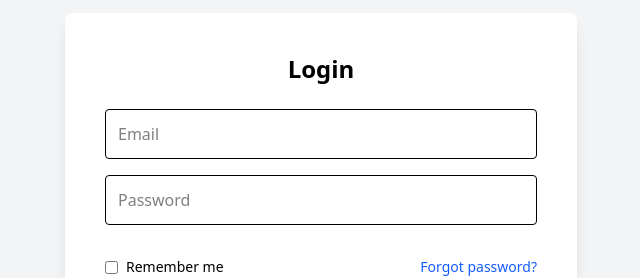
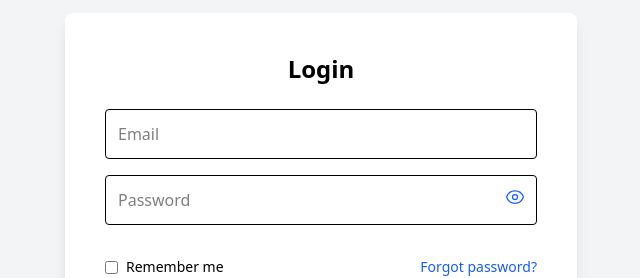
Before and after one commit to Th1y/kiki-express, a Next.js app: page /login in a window 1280 px wide. Shown: the part 185-463 px from the top of the page, without its empty margins (319-959 px from the left). Built offline with nearby package versions, Linux system fonts and the light colour scheme.

Commit message:
feat(login): implement basic login flow

```diff
--- a/app/(auth)/login/page.tsx
+++ b/app/(auth)/login/page.tsx
@@ -3,27 +3,34 @@
 
 import { useState } from "react";
 import Link from "next/link"
+import { signIn } from "next-auth/react";
+import { EyeIcon, EyeSlashIcon } from "@heroicons/react/24/outline"
+import { useRouter } from "next/navigation";
 
 export default function LoginPage(){
   const [errorMessage, setErrorMessage] = useState("");
+  const [showPassword, setShowPassword] = useState(false);
+  const router = useRouter();
 
   async function handleSubmit(e: React.SyntheticEvent<HTMLFormElement>) {
    e.preventDefault()
 
    const formData = new FormData(e.currentTarget);
-   const email = formData.get("email");
-   const password = formData.get("password");
+   const email = formData.get("email") as string;
+   const password = formData.get("password") as string;
 
-   const res = await fetch("/api/login", {
-    method: "POST",
-    body: JSON.stringify({ email, password }),
-    headers: { "Content-Type": "application/json"},
+   const res = await signIn("credentials", {
+    email,
+    password,
+    redirect: false,
+    callbackUrl: "/home"
    });
 
-   if (res.ok) {
-    setErrorMessage("Login realizado com sucesso!")
-   } else {
-    setErrorMessage("Email ou senha inválidos!");
+   if (res?.error) {
+    setErrorMessage("Email ou senha inválidos!")
+   } else if (res?.ok && res?.url) {
+    setErrorMessage("Login com sucesso!");
+    router.push(res.url);
    }
   }
 
@@ -40,13 +47,23 @@ export default function LoginPage(){
           placeholder="Email"
           required
         className="w-full p-3 border rounded focus:outline-none focus:ring-2 focus:ring-blue-500" />
-        <input
-          type="password"
-          name="password"
-          id="password"
-          placeholder="Password"
-          required
-          className="w-full p-3 border rounded focus:outline-none focus:ring-2 focus:ring-blue-500" />
+        <div className="relative">
+          <input
+            type={showPassword ? "text" : "password"}
+            name="password"
+            id="password"
+            placeholder="Password"
+            required
+            className="w-full p-3 border rounded focus:outline-none focus:ring-2 focus:ring-blue-500"
+            />
+            <button
+              type="button"
+              onClick={() => setShowPassword(!showPassword)}
+              className="absolute right-3 top-3 text-sm text-blue-600"
+              >
+              {showPassword ? <EyeSlashIcon className="h-5 w-5"/> : <EyeIcon className="h-5 w-5"/>}
+            </button>
+          </div>
 
           <p className="text-red-600 text-sm font-medium">{errorMessage}</p>
 
--- /dev/null
+++ b/app/api/auth/[...nextauth]/route.ts
@@ -0,0 +1,33 @@
+// app/api/auth/[...nextauth]/route.ts
+import NextAuth, { NextAuthOptions } from "next-auth";
+import CredentialsProvider from "next-auth/providers/credentials";
+
+export const authOptions: NextAuthOptions = {
+  providers: [
+    CredentialsProvider({
+      name: "Credentials",
+      credentials: {
+        email: { label: "Email", type: "text" },
+        password: { label: "Password", type: "password" }
+      },
+      async authorize(credentials) {
+        console.log(credentials)
+        if (
+          credentials?.email === process.env.DEV_EMAIL &&
+          credentials?.password === process.env.DEV_PASSWORD
+        ) {
+          return { id: "1", name: "Dev User", email: credentials?.email };
+        }
+        return null;
+      }
+    })
+  ],
+  session: {
+    strategy: "jwt"
+  },
+  secret: process.env.NEXTAUTH_SECRET
+};
+
+const handler = NextAuth(authOptions);
+
+export { handler as GET, handler as POST };
--- a/app/globals.css
+++ b/app/globals.css
@@ -30,3 +30,11 @@ input {
   background-color: rgb(130, 130, 130)
 }
 */
+
+/* Removes from the password input the default reveal button */
+input[type="password"]::-ms-reveal {
+  display: none;
+}
+input[type="password"]::-webkit-textfield-decoration-container {
+  display: none;
+}
--- a/app/layout.tsx
+++ b/app/layout.tsx
@@ -1,6 +1,8 @@
+// app/layout.tsx
 import type { Metadata } from "next";
 import { Geist, Geist_Mono } from "next/font/google";
 import "./globals.css";
+import { Providers } from "./providers"; // importa o wrapper
 
 const geistSans = Geist({
   variable: "--font-geist-sans",
@@ -27,7 +29,9 @@ export default function RootLayout({
       lang="en"
       className={`${geistSans.variable} ${geistMono.variable} h-full antialiased`}
     >
-      <body className="min-h-full flex flex-col">{children}</body>
+      <body className="min-h-full flex flex-col">
+        <Providers>{children}</Providers>
+        </body>
     </html>
   );
 }
--- /dev/null
+++ b/app/providers.tsx
@@ -0,0 +1,8 @@
+// app/providers.tsx
+"use client";
+
+import { SessionProvider } from "next-auth/react";
+
+export function Providers({ children }: { children: React.ReactNode }) {
+  return <SessionProvider>{children}</SessionProvider>;
+}
```
Also changed, not shown: package.json (+5 -4 lines), 1 other file (tests, documents, lock files or other folders).
